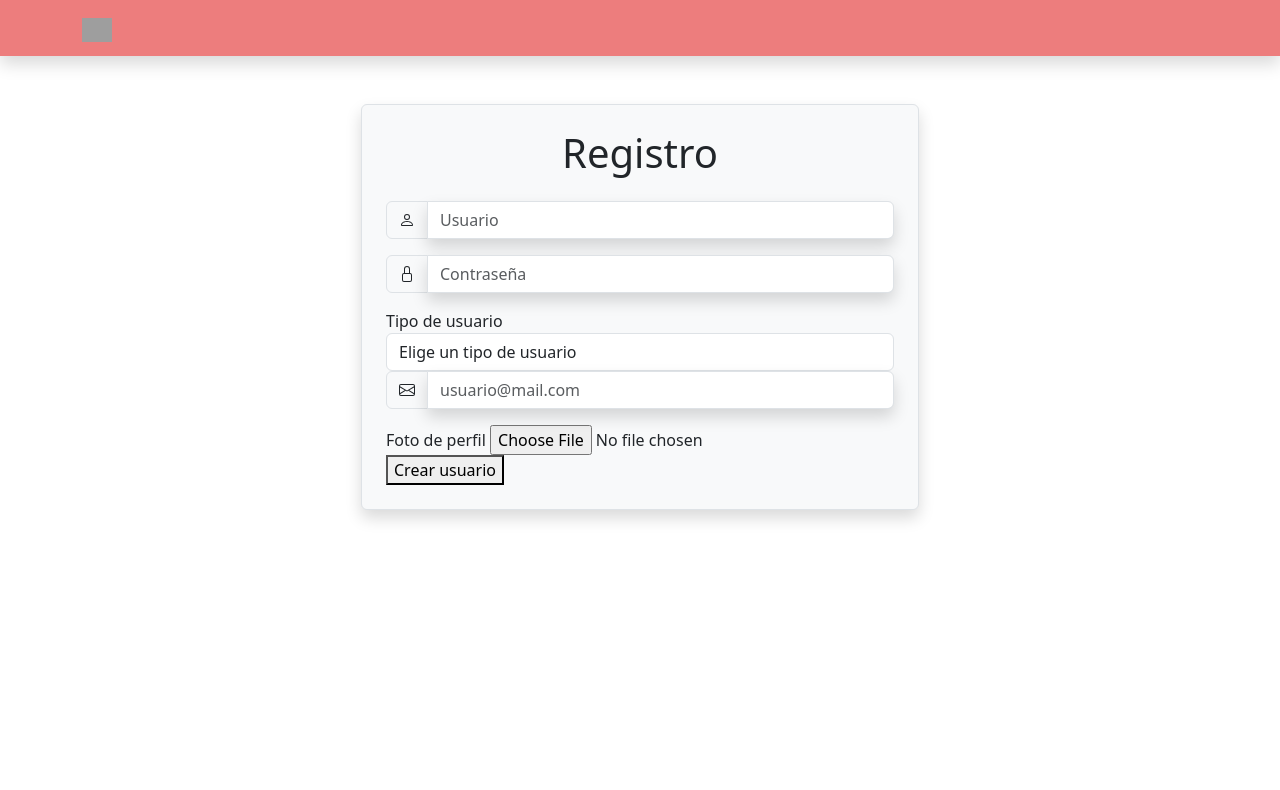
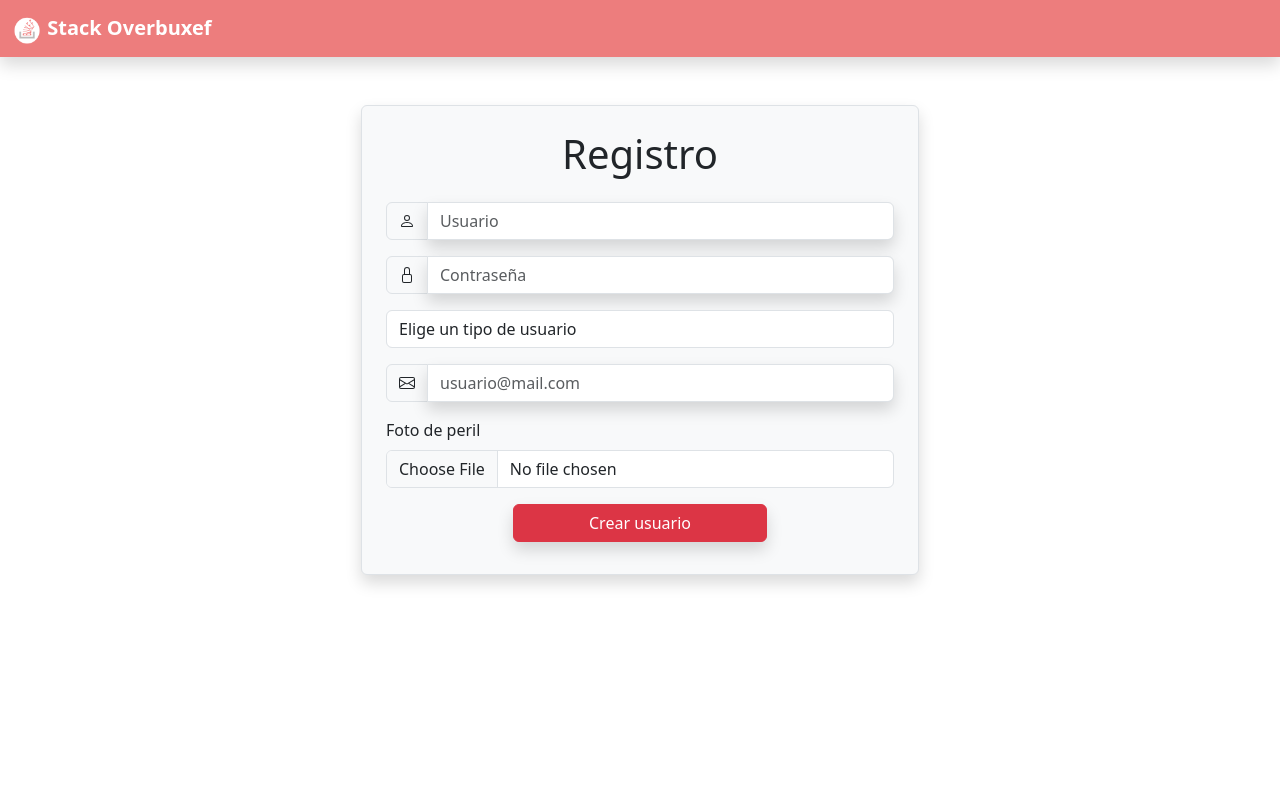
Before and after one commit to DCC-CC4401/2024-1-CC4401-1-grupo-4, a Django app: page /register in a window 1280 px wide. Shown: the top 790 px of the page. Before the commit the page ends 518 px from the top, so only its background shows below. Run offline with Django 3.2, Linux system fonts and the light colour scheme; grey boxes are pictures that could not be loaded.

Commit message:
login + register

```diff
--- a/stack_overbuxef/templates/register_user.html
+++ b/stack_overbuxef/templates/register_user.html
@@ -8,9 +8,10 @@
 <body>
     {% load static %}
     <nav class="navbar shadow" style="background-color: #ed7d7d;">
-        <div class="container">
-            <a class="navbar-brand" href="#">
-                <img src="{% static 'stack_overbuxef/images/stack_overbuxef_logo_1.png' %}" alt="Bootstrap" width="30" height="24">
+        <div class="container-fluid">
+            <a class="navbar-brand" href="/">
+                <img src="{% static 'stack_overbuxef/images/stackoverbuxef_logo.png' %}" alt="Bootstrap" width="30" height="30" class="d-inline-block align-text-top">
+                <span style="color: white; font-weight: bold;">Stack Overbuxef</span>
             </a>
         </div>
     </nav>
@@ -37,8 +38,7 @@
                     <input type="password" id="contraseña" name="contraseña" class="form-control shadow" required placeholder="Contraseña">
                 </div>
 
-                <div>
-                    <label for="tipo_usuario">Tipo de usuario</label>
+                <div class="input-group mb-3">
                     <select id="tipo_usuario" class="form-control" name="tipo_usuario" required>
                         <option class="disabled" vale="">Elige un tipo de usuario</option>
                         <option value="ES">Estudiante</option>
@@ -56,9 +56,9 @@
                     <input type="email" id="mail" name="mail" class="form-control shadow" required placeholder="usuario@mail.com">
                 </div>
 
-                <div>
-                    <label for="foto">Foto de perfil</label>
-                    <input type="file" id="foto" name="foto" accept="image/*">
+                <div class="mb-3">
+                    <label for="foto" class="form-label">Foto de peril</label>
+                    <input type="file" id="foto" name="foto" class="form-control" accept="image/*">
                 </div>
 
                 {% if error %}
@@ -67,7 +67,10 @@
                 </div>
                 {% endif %}
 
-                <button type="submit">Crear usuario</button>
+                <div class="d-flex flex-column align-items-center">
+                    <button type="submit" class="btn btn-danger shadow mb-2" style="width: 50%;">Crear usuario</button>
+                </div>
+
         </div>
     </div>
     </form>
```
Also changed, not shown: stack_overbuxef/templates/login.html (+6 -3 lines).
